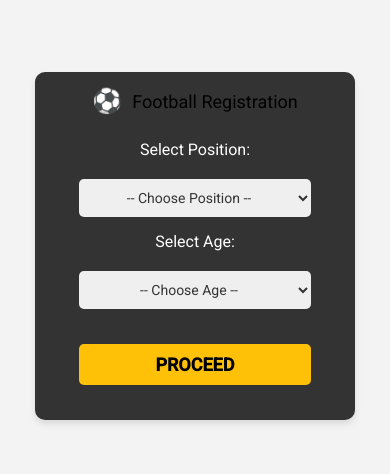
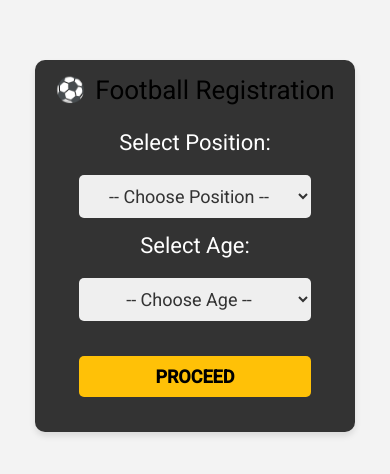
Before and after one commit to Code-Sorceress/player-form, a plain HTML site: page index.html in a window 390 px wide. Shown: the part 176-650 px from the top of the page. Drawn offline with Linux system fonts and the light colour scheme.

Commit message:
another change

```diff
--- a/index.html
+++ b/index.html
@@ -69,8 +69,9 @@
       label {
         display: block;
         font-size: 16px;
-        margin-bottom: 5px;
         margin-bottom: 20px;
+        margin-top: 10px;
+        font-size: 22px;
       }
 
       select {
@@ -78,7 +79,7 @@
         padding: 12px;
         border-radius: 5px;
         border: none;
-        font-size: 16px;
+        font-size: 18px;
         color: #333;
         text-align: center;
         display: block;
@@ -132,16 +133,20 @@
         }
 
         .title h2 {
-          font-size: 18px;
+          font-size: 26px;
+        }
+
+        label {
+          font-size: 22px;
         }
 
         select {
-          font-size: 14px;
+          font-size: 18px;
           padding: 10px;
         }
 
         .btn {
-          font-size: 16px;
+          font-size: 20px;
         }
       }
     </style>
```
